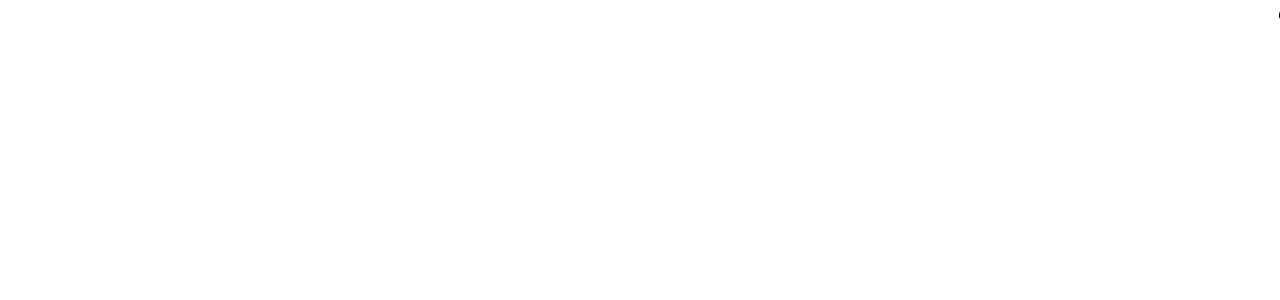
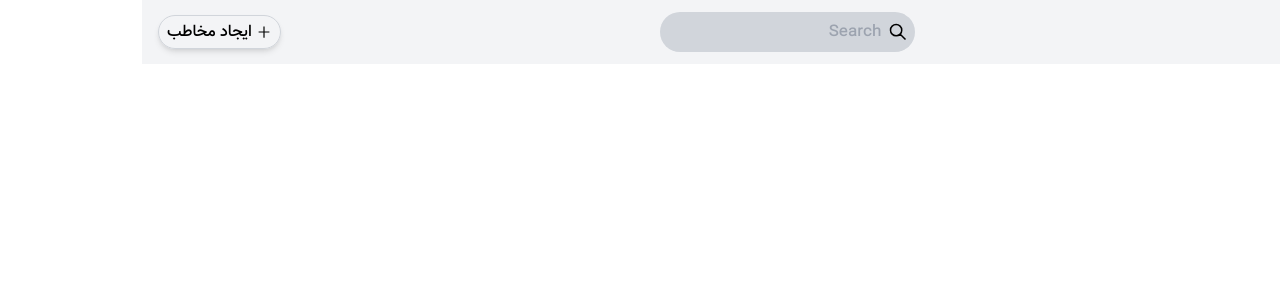
Before and after one commit to MohammadBorabadi0/ContactList, a React (Create React App) app: page / in a window 1280 px wide. Shown: the top 300 px of the page. Built offline with nearby package versions, Linux system fonts and the light colour scheme.

Commit message:
add Navbar to project

```diff
--- a/src/App.js
+++ b/src/App.js
@@ -2,6 +2,7 @@
 
 // Components
 import ContactList from "./Components/ContactList";
+import Navbar from "./Components/Navbar";
 
 // Context
 import FilterProvider from "./Providers/context/filter_context";
@@ -11,6 +12,7 @@
   return (
     <ContactProvider>
       <FilterProvider>
+        <Navbar />
         <ContactList />
       </FilterProvider>
     </ContactProvider>
--- a/src/Components/ContactList.js
+++ b/src/Components/ContactList.js
@@ -3,7 +3,6 @@
 const ContactList = () => {
   return (
     <div>
-      <h3>مخاطبین</h3>
     </div>
   );
 };
--- /dev/null
+++ b/src/Components/Navbar.js
@@ -0,0 +1,33 @@
+import React from "react";
+
+// Icons
+import { IoMdContact } from "react-icons/io";
+import { GrSearch } from "react-icons/gr";
+import { AiOutlinePlus } from "react-icons/ai";
+
+const Navbar = () => {
+  return (
+    <nav className="bg-gray-100">
+      <section className="max-w-screen-xl mx-auto px-4 py-3 flex flex-col sm:flex-row gap-3 sm:gap-0 items-center justify-between">
+        <div className="flex gap-1 items-center">
+          <IoMdContact className="text-3xl md:text-4xl text-blue-600" />
+          <h1 className="md:text-xl">مخاطبین</h1>
+        </div>
+        <div className="flex items-center bg-gray-300 rounded-full p-2">
+          <GrSearch className="text-lg" />
+          <input
+            type="text"
+            className="bg-transparent px-2 focus:outline-none"
+            placeholder="Search"
+          />
+        </div>
+        <div className="hidden sm:flex items-center gap-1 border border-gray-300 px-2 py-1 rounded-full shadow-md">
+          <AiOutlinePlus />
+          <h4>ایجاد مخاطب</h4>
+        </div>
+      </section>
+    </nav>
+  );
+};
+
+export default Navbar;
```
